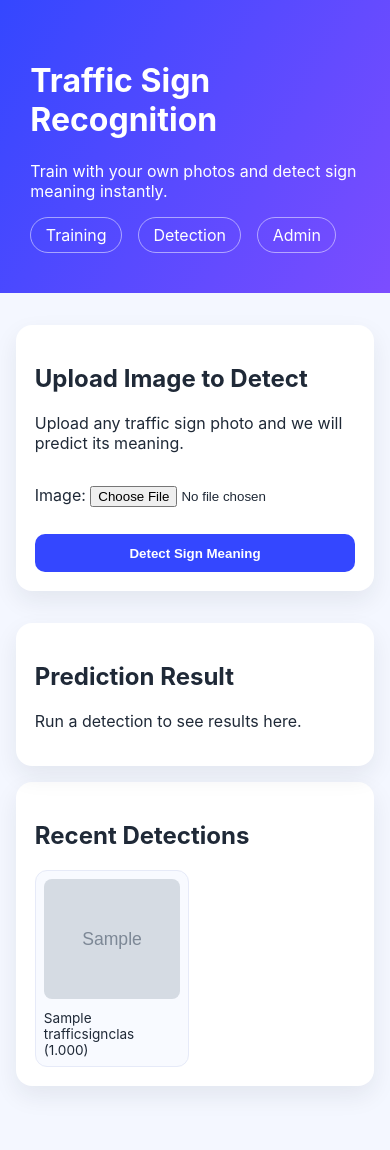
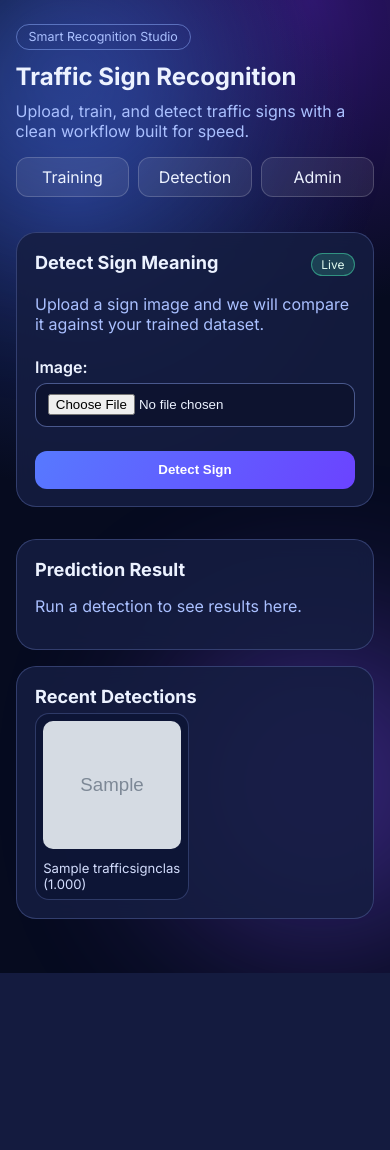
Before and after one commit to happynessfaustine200/traffic-sign, a Django app: page /detect/ in a window 390 px wide. After the commit the page ends 973 px from the top, so only its background shows below. Run offline with Django 5.2, Linux system fonts and the light colour scheme; tables that the repository leaves empty hold one stand-in row (values such as "Sample post"); grey boxes marked "Sample" are stand-in pictures.

Commit message:
Redesign training and detection templates with responsive animations.
Made-with: Cursor

```diff
--- a/signs/templates/base.html
+++ b/signs/templates/base.html
@@ -5,14 +5,23 @@
   <meta charset="UTF-8">
   <meta name="viewport" content="width=device-width, initial-scale=1.0">
   <title>Traffic Sign AI</title>
+  <link rel="preconnect" href="https://fonts.googleapis.com">
+  <link rel="preconnect" href="https://fonts.gstatic.com" crossorigin>
+  <link href="https://fonts.googleapis.com/css2?family=Inter:wght@400;500;600;700;800&display=swap" rel="stylesheet">
   <link rel="stylesheet" href="{% static 'css/site.css' %}">
 </head>
 <body>
+  <div class="page-glow page-glow-left"></div>
+  <div class="page-glow page-glow-right"></div>
+
   <header class="site-header">
-    <div class="container">
-      <h1>Traffic Sign Recognition</h1>
-      <p>Train with your own photos and detect sign meaning instantly.</p>
-      <nav>
+    <div class="container hero-shell">
+      <div>
+        <span class="badge">Smart Recognition Studio</span>
+        <h1>Traffic Sign Recognition</h1>
+        <p>Upload, train, and detect traffic signs with a clean workflow built for speed.</p>
+      </div>
+      <nav class="top-nav">
         <a href="{% url 'train' %}">Training</a>
         <a href="{% url 'detect' %}">Detection</a>
         <a href="/admin/">Admin</a>
@@ -20,7 +29,7 @@
     </div>
   </header>
 
-  <main class="container">
+  <main class="container content-shell">
     {% if messages %}
       {% for message in messages %}
         <div class="notice">{{ message }}</div>
@@ -29,5 +38,19 @@
 
     {% block content %}{% endblock %}
   </main>
+
+  <script>
+    document.querySelectorAll('form[data-loading-text]').forEach(function (form) {
+      form.addEventListener('submit', function () {
+        var button = form.querySelector('button[type="submit"]');
+        if (!button) return;
+
+        button.disabled = true;
+        button.classList.add('is-loading');
+        button.dataset.originalText = button.innerHTML;
+        button.innerHTML = '<span class="spinner"></span>' + form.dataset.loadingText;
+      });
+    });
+  </script>
 </body>
 </html>
--- a/signs/templates/signs/detect.html
+++ b/signs/templates/signs/detect.html
@@ -2,39 +2,44 @@
 
 {% block content %}
 <section class="grid two">
-  <article class="card">
-    <h2>Upload Image to Detect</h2>
-    <p>Upload any traffic sign photo and we will predict its meaning.</p>
-    <form method="post" enctype="multipart/form-data" class="stack">
+  <article class="card lift">
+    <div class="card-head">
+      <h2>Detect Sign Meaning</h2>
+      <span class="scan-pill">Live</span>
+    </div>
+    <p class="muted">Upload a sign image and we will compare it against your trained dataset.</p>
+    <form method="post" enctype="multipart/form-data" class="stack custom-form" data-loading-text="Detecting sign...">
       {% csrf_token %}
       {{ form.as_p }}
-      <button type="submit">Detect Sign Meaning</button>
+      <button type="submit" class="primary-btn">Detect Sign</button>
     </form>
   </article>
 
-  <article class="card">
+  <article class="card lift">
     <h2>Prediction Result</h2>
     {% if prediction and history_entry %}
       <img class="result-image" src="{{ history_entry.image.url }}" alt="Uploaded sign">
       {% if prediction.sign_class %}
-        <p><strong>Sign:</strong> {{ prediction.sign_class.name }}</p>
-        <p><strong>Meaning:</strong> {{ prediction.sign_class.meaning }}</p>
-        <p><strong>Confidence:</strong> {{ prediction.confidence|floatformat:3 }}</p>
+        <div class="result-lines">
+          <p><strong>Sign:</strong> {{ prediction.sign_class.name }}</p>
+          <p><strong>Meaning:</strong> {{ prediction.sign_class.meaning }}</p>
+          <p><strong>Confidence:</strong> {{ prediction.confidence|floatformat:3 }}</p>
+        </div>
       {% else %}
-        <p>No matching trained sign was found yet.</p>
+        <p class="empty-state">No matching trained sign was found yet.</p>
       {% endif %}
     {% else %}
-      <p>Run a detection to see results here.</p>
+      <p class="empty-state">Run a detection to see results here.</p>
     {% endif %}
   </article>
 </section>
 
-<section class="card">
+<section class="card lift">
   <h2>Recent Detections</h2>
   {% if history %}
     <div class="gallery">
       {% for item in history %}
-        <figure>
+        <figure class="glass-item">
           <img src="{{ item.image.url }}" alt="Detected sign">
           <figcaption>
             {% if item.predicted_sign %}
@@ -47,7 +52,7 @@
       {% endfor %}
     </div>
   {% else %}
-    <p>No detections yet.</p>
+    <p class="empty-state">No detections yet.</p>
   {% endif %}
 </section>
 {% endblock %}
--- a/static/css/site.css
+++ b/static/css/site.css
@@ -1,9 +1,13 @@
 :root {
-  --bg: #f4f7ff;
-  --card: #ffffff;
-  --primary: #3447ff;
-  --accent: #7c4dff;
-  --text: #1f2937;
+  --bg: #060b1f;
+  --bg-soft: #11183a;
+  --card: rgba(21, 30, 66, 0.86);
+  --card-border: rgba(142, 168, 255, 0.25);
+  --primary: #5779ff;
+  --primary-strong: #6b43ff;
+  --text: #ecf2ff;
+  --text-soft: #aac0ff;
+  --success: #44d8a8;
 }
 
 * {
@@ -12,74 +16,252 @@
 
 body {
   margin: 0;
+  min-height: 100vh;
   font-family: "Inter", "Segoe UI", sans-serif;
   color: var(--text);
-  background: var(--bg);
+  background: radial-gradient(circle at 20% 20%, #1a2864 0%, transparent 35%),
+    radial-gradient(circle at 80% 0%, #2e146a 0%, transparent 30%),
+    var(--bg);
+  position: relative;
+  overflow-x: hidden;
+}
+
+.page-glow {
+  position: fixed;
+  width: 300px;
+  height: 300px;
+  border-radius: 50%;
+  filter: blur(90px);
+  opacity: 0.45;
+  z-index: 0;
+  pointer-events: none;
+}
+
+.page-glow-left {
+  top: -70px;
+  left: -80px;
+  background: #4e7bff;
+}
+
+.page-glow-right {
+  bottom: -90px;
+  right: -80px;
+  background: #7f4eff;
+}
+
+.container {
+  width: min(1120px, 92%);
+  margin: 0 auto;
+  position: relative;
+  z-index: 1;
 }
 
 .site-header {
-  background: linear-gradient(120deg, var(--primary), var(--accent));
-  color: white;
-  padding: 2.5rem 1rem;
+  padding: 2.4rem 0 1.2rem;
 }
 
-.container {
-  width: min(1100px, 92%);
-  margin: 0 auto;
+.hero-shell {
+  display: flex;
+  justify-content: space-between;
+  gap: 1rem;
+  align-items: flex-start;
+  flex-wrap: wrap;
 }
 
-nav {
-  display: flex;
-  gap: 1rem;
-  margin-top: 1rem;
+.badge {
+  display: inline-block;
+  padding: 0.28rem 0.75rem;
+  border-radius: 999px;
+  border: 1px solid rgba(143, 175, 255, 0.5);
+  color: var(--text-soft);
+  font-size: 0.78rem;
+  margin-bottom: 0.75rem;
 }
 
-nav a {
-  color: white;
-  text-decoration: none;
-  padding: 0.45rem 0.9rem;
-  border: 1px solid rgba(255, 255, 255, 0.5);
-  border-radius: 999px;
+h1 {
+  margin: 0;
+  font-size: clamp(1.5rem, 2.2vw, 2.4rem);
 }
 
-main {
-  padding: 2rem 0 3rem;
+.site-header p {
+  margin: 0.65rem 0 0;
+  color: var(--text-soft);
+  max-width: 560px;
+}
+
+.top-nav {
+  display: flex;
+  gap: 0.55rem;
+  flex-wrap: wrap;
+}
+
+.top-nav a {
+  text-decoration: none;
+  color: var(--text);
+  padding: 0.55rem 0.92rem;
+  border-radius: 12px;
+  background: rgba(255, 255, 255, 0.08);
+  border: 1px solid rgba(255, 255, 255, 0.18);
+  transition: transform 0.2s ease, background 0.2s ease;
+}
+
+.top-nav a:hover {
+  transform: translateY(-2px);
+  background: rgba(120, 148, 255, 0.24);
+}
+
+.content-shell {
+  padding: 1rem 0 2.4rem;
 }
 
 .grid.two {
   display: grid;
-  grid-template-columns: repeat(auto-fit, minmax(290px, 1fr));
+  grid-template-columns: repeat(auto-fit, minmax(300px, 1fr));
   gap: 1rem;
 }
 
 .card {
   background: var(--card);
-  border-radius: 16px;
-  padding: 1.2rem;
-  box-shadow: 0 10px 25px rgba(31, 41, 55, 0.08);
+  border: 1px solid var(--card-border);
+  backdrop-filter: blur(10px);
+  border-radius: 20px;
+  padding: 1.1rem 1.15rem;
   margin-bottom: 1rem;
+}
+
+.lift {
+  transition: transform 0.24s ease, box-shadow 0.24s ease;
+}
+
+.lift:hover {
+  transform: translateY(-4px);
+  box-shadow: 0 16px 35px rgba(17, 25, 55, 0.55);
+}
+
+.card h2 {
+  margin: 0 0 0.35rem;
+  font-size: 1.13rem;
+}
+
+.card-head {
+  display: flex;
+  justify-content: space-between;
+  align-items: center;
+}
+
+.muted {
+  color: var(--text-soft);
 }
 
 .stack {
   display: flex;
   flex-direction: column;
-  gap: 0.7rem;
+  gap: 0.6rem;
 }
 
-button {
-  background: var(--primary);
-  color: white;
-  border: none;
-  padding: 0.7rem 1rem;
-  border-radius: 10px;
-  cursor: pointer;
+.custom-form p {
+  margin: 0.42rem 0;
+}
+
+.custom-form label {
+  display: block;
+  margin-bottom: 0.35rem;
   font-weight: 600;
 }
 
+.custom-form input,
+.custom-form textarea,
+.custom-form select {
+  width: 100%;
+  border: 1px solid rgba(149, 173, 255, 0.45);
+  background: rgba(12, 17, 44, 0.72);
+  color: var(--text);
+  border-radius: 12px;
+  padding: 0.67rem 0.74rem;
+  outline: none;
+}
+
+.custom-form input:focus,
+.custom-form textarea:focus,
+.custom-form select:focus {
+  border-color: rgba(118, 160, 255, 0.9);
+  box-shadow: 0 0 0 3px rgba(98, 133, 250, 0.25);
+}
+
+.primary-btn {
+  margin-top: 0.45rem;
+  border: 0;
+  border-radius: 12px;
+  padding: 0.72rem 1rem;
+  font-weight: 700;
+  color: white;
+  cursor: pointer;
+  background: linear-gradient(120deg, var(--primary), var(--primary-strong));
+  transition: transform 0.2s ease, box-shadow 0.2s ease;
+}
+
+.primary-btn:hover {
+  transform: translateY(-2px);
+  box-shadow: 0 10px 20px rgba(78, 113, 255, 0.36);
+}
+
+.primary-btn.is-loading {
+  opacity: 0.92;
+  pointer-events: none;
+}
+
+.spinner {
+  width: 14px;
+  height: 14px;
+  border: 2px solid rgba(255, 255, 255, 0.35);
+  border-top-color: #ffffff;
+  border-radius: 50%;
+  display: inline-block;
+  margin-right: 0.45rem;
+  vertical-align: middle;
+  animation: spin 0.8s linear infinite;
+}
+
+@keyframes spin {
+  to {
+    transform: rotate(360deg);
+  }
+}
+
+.pulse-dot {
+  width: 12px;
+  height: 12px;
+  border-radius: 50%;
+  background: var(--success);
+  box-shadow: 0 0 0 0 rgba(68, 216, 168, 0.6);
+  animation: pulse 1.7s infinite;
+}
+
+@keyframes pulse {
+  0% {
+    box-shadow: 0 0 0 0 rgba(68, 216, 168, 0.55);
+  }
+  70% {
+    box-shadow: 0 0 0 12px rgba(68, 216, 168, 0);
+  }
+  100% {
+    box-shadow: 0 0 0 0 rgba(68, 216, 168, 0);
+  }
+}
+
+.scan-pill {
+  padding: 0.2rem 0.6rem;
+  border-radius: 999px;
+  color: #dff9ef;
+  font-size: 0.75rem;
+  background: rgba(68, 216, 168, 0.2);
+  border: 1px solid rgba(68, 216, 168, 0.55);
+}
+
 .notice {
-  background: #dcfce7;
-  border: 1px solid #22c55e;
-  border-radius: 10px;
+  border: 1px solid rgba(89, 214, 178, 0.6);
+  background: rgba(13, 64, 52, 0.72);
+  border-radius: 13px;
   padding: 0.75rem;
   margin-bottom: 1rem;
 }
@@ -91,36 +273,68 @@ button {
 }
 
 .class-list li {
-  border-bottom: 1px solid #ebedf3;
-  padding: 0.6rem 0;
-  display: flex;
-  flex-direction: column;
-  gap: 0.2rem;
+  border-bottom: 1px solid rgba(165, 180, 255, 0.2);
+  padding: 0.7rem 0;
+  display: grid;
+  gap: 0.25rem;
+}
+
+.class-list li:last-child {
+  border-bottom: 0;
 }
 
 .gallery {
   display: grid;
-  grid-template-columns: repeat(auto-fill, minmax(130px, 1fr));
+  grid-template-columns: repeat(auto-fill, minmax(150px, 1fr));
   gap: 0.75rem;
 }
 
-.gallery figure {
+.glass-item {
   margin: 0;
-  background: #f8faff;
-  border: 1px solid #e6eaf8;
-  border-radius: 12px;
-  padding: 0.5rem;
+  border: 1px solid rgba(144, 169, 255, 0.25);
+  border-radius: 14px;
+  padding: 0.45rem;
+  background: rgba(14, 21, 53, 0.84);
+  transition: transform 0.2s ease;
+}
+
+.glass-item:hover {
+  transform: scale(1.02);
 }
 
 .gallery img,
 .result-image {
   width: 100%;
-  height: 120px;
+  height: 128px;
   object-fit: cover;
-  border-radius: 8px;
+  border-radius: 10px;
+}
+
+.result-lines p {
+  margin: 0.48rem 0;
 }
 
 figcaption {
-  margin-top: 0.4rem;
-  font-size: 0.85rem;
+  margin-top: 0.45rem;
+  font-size: 0.82rem;
+  color: #d4defe;
 }
+
+.empty-state {
+  color: var(--text-soft);
+}
+
+@media (max-width: 600px) {
+  .site-header {
+    padding-top: 1.5rem;
+  }
+
+  .top-nav {
+    width: 100%;
+  }
+
+  .top-nav a {
+    flex: 1;
+    text-align: center;
+  }
+}
```
Also changed, not shown: signs/templates/signs/train.html (+13 -10 lines).
